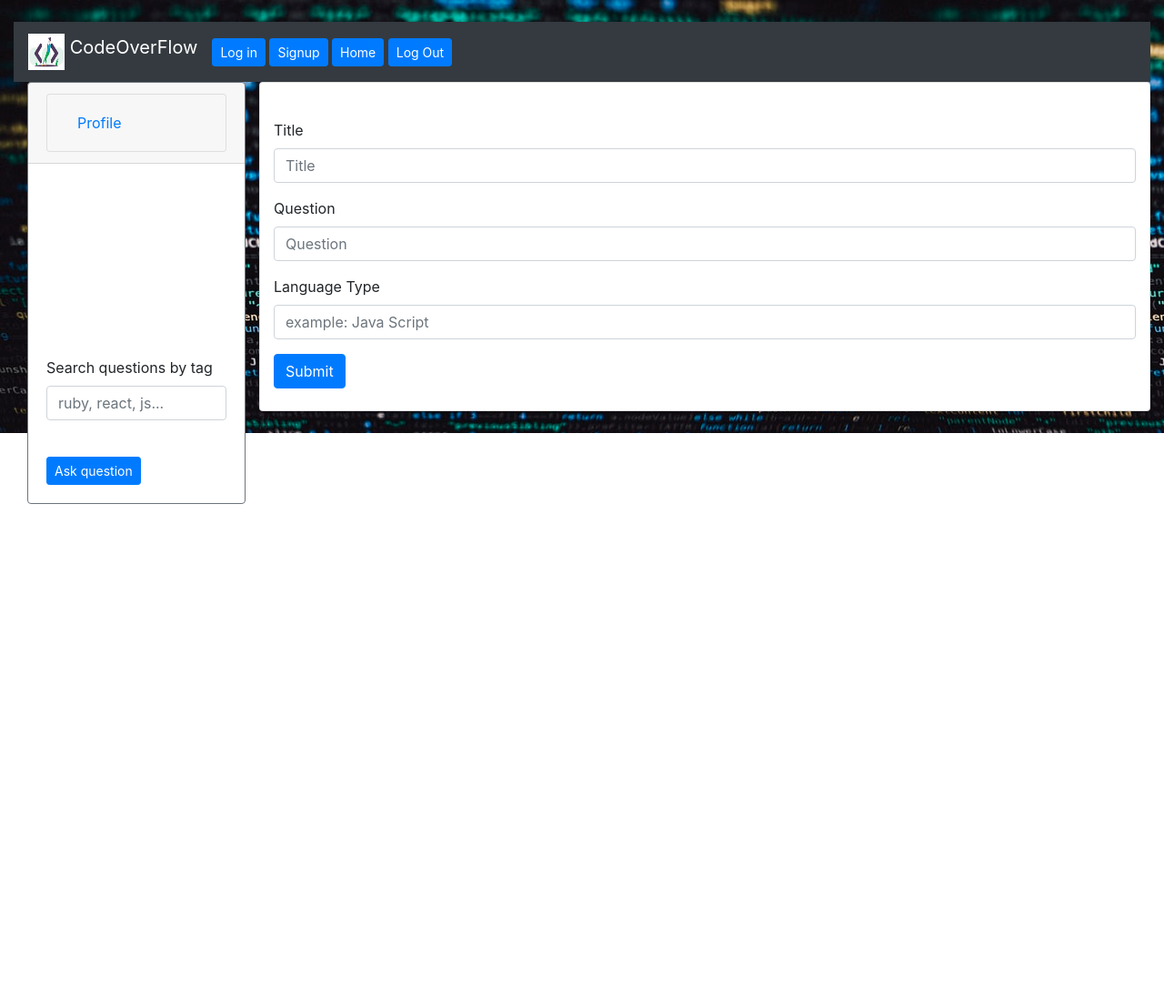
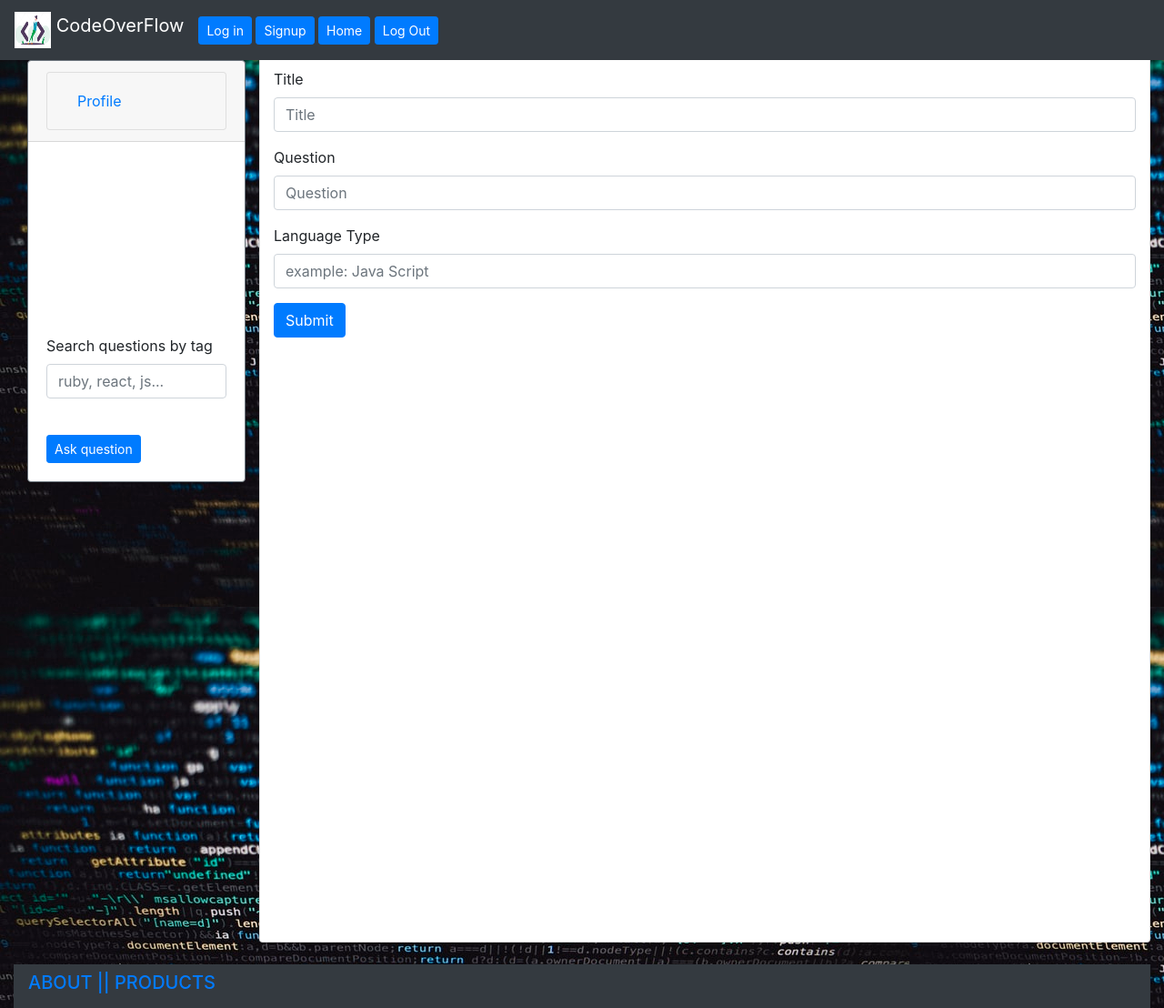
Before and after one commit to JinaStrickland/CodeOverFlow_FrontEnd, a React (Create React App) app: page /add_question in a window 1280 px wide. Shown: the whole page at 91% size. Before the commit the page ends 800 px from the top, so only its background shows below. Built offline with nearby package versions, Linux system fonts and the light colour scheme; no server answers.

Commit message:
add question with current user is done

```diff
--- a/src/App.css
+++ b/src/App.css
@@ -9,13 +9,14 @@
 #nav-bar {
   float: left;
   height: "150rem";
+  margin-top: 21px;
 }
 
 #main-container {
   /* background-image: url(images/codeOverFlow_background.jpeg); */
   float: right;
   /* margin: auto; */
-  /* margin-top: 46px; */
+  margin-top: 46px;
   position: relative;
   /* width: "70rem"; */
   width: auto;
@@ -73,7 +74,15 @@
 }
 
 #question-form {
-  margin-top: 40px;
+  margin-top: 50px;
+  height: 60rem;
+
+  /* margin-left: 20px; */
+}
+
+#edit-question-form {
+  margin-top: 50px;
+  height: 60rem;
   /* margin-left: 20px; */
 }
 
--- a/src/App.js
+++ b/src/App.js
@@ -1,11 +1,13 @@
 import React, { Component } from "react";
 import Header from "./Components/Header";
+import Footer from "./Components/Footer";
 import NavBar from "./Components/NavBar";
 import MainContainer from "./MainContainer";
 import SignUp from "./Components/SignUp";
 import LogIn from "./Components/LogIn";
 
 import { BrowserRouter, Route, Switch } from "react-router-dom";
+// import { browserHistory } from "react-router";
 import { MDBContainer } from "mdbreact";
 import QuestionForm from "./Components/QuestionForm";
 import EditQuestionForm from "./Components/EditQuestionForm";
@@ -35,7 +37,7 @@ class App extends Component {
     fetch(url, {
       method: "GET",
       headers: {
-        Authorization: `Bearer ${localStorage.token}`,
+        // Authorization: `Bearer ${localStorage.token}`,
       },
     })
       .then((resp) => resp.json())
@@ -46,7 +48,9 @@ class App extends Component {
           }),
         })
       );
+    // sessionStorage.reload = true;  // for redirect to homepage
 
+    // fetch users
     fetch(urlUser)
       .then((resp) => resp.json())
       .then((users) => console.log(users.map((user) => user.password_digest)));
@@ -78,18 +82,21 @@ class App extends Component {
           title: title,
           body: body,
           tag: tag,
-          user_id: 15, //needs to be current user
         },
       }),
     };
 
     fetch(url, configObj)
       .then((res) => res.json())
-      .then((question) =>
-        this.setState({
-          questions: [...this.state.questions, question],
-        })
+      .then(
+        // console.log
+
+        (newQuestion) =>
+          this.setState({
+            questions: [...this.state.questions, newQuestion],
+          })
       );
+    // this.props.history.push("/");
     e.target.reset();
   };
 
@@ -114,7 +121,7 @@ class App extends Component {
       body: JSON.stringify({
         answer: {
           body: body,
-          user_id: 15, //needs to be current user
+          // user_id: 15, //needs to be current user
           question_id: this.state.question.id,
         },
       }),
@@ -130,13 +137,14 @@ class App extends Component {
   };
 
   // get answer tobe displayed
-  getAnswer = (foundQ) => {
-    // foundQ.answers.filter((ans) => console.log(ans));
-    // console.log(foundQ);
-    // this.setState({
-    // answer: foundAnswer
-    // })
-  };
+  // getAnswer = (foundQ) => {
+  //   foundQ.answers.filter((ans) =>
+  //     // console.log(foundQ);
+  //     this.setState({
+  //       answer: ans,
+  //     })
+  //   );
+  // };
 
   // search question by tag
   handleSearch = (e) => {
@@ -204,6 +212,11 @@ class App extends Component {
   };
 
   render() {
+    // if (sessionStorage.reload && history.location.pathname !== "/") {
+    //   console.log(this.props);
+    //   sessionStorage.reload = "";
+    //   history.push("/login");
+    // }
     return (
       <BrowserRouter>
         <MDBContainer fluid>
@@ -237,11 +250,7 @@ class App extends Component {
                     render={(routerProps) => (
                       <MainContainer
                         {...routerProps}
-                        questions={this.state.questions.filter((q) =>
-                          q.tag
-                            .toLowerCase()
-                            .includes(this.state.searchTerm.toLowerCase())
-                        )}
+                        questions={this.state.questions}
                         getQuestion={this.getQuestion}
                         handleSearch={this.handleSearch}
                       />
@@ -299,7 +308,7 @@ class App extends Component {
               </Switch>
               {/* // } */}
             </Card>
-            // <div></div>
+            <Footer />
           </div>
         </MDBContainer>
       </BrowserRouter>
--- /dev/null
+++ b/src/Components/Footer.js
@@ -0,0 +1,34 @@
+// import React from "react";
+// import SignUp from "./SignUp";
+import { Button, Navbar } from "react-bootstrap/";
+
+import React, { useCallback } from "react";
+import { useHistory, Link } from "react-router-dom";
+// import '../images/codeOverFlow_logo.jpg';
+
+const Footer = (props) => {
+  return (
+    <div>
+      {/* <> */}
+      <br />
+      <Navbar bg="dark" variant="dark" expand="lg">
+        {/* <img
+            alt=""
+            src={require(`../images/codeOverFlow_logo.jpg`)}
+            width="40"
+            height="40"
+            className="d-inline-block align-top"
+          />{" "} */}
+        {/* CodeOverFlow */}
+        <Link>
+          <h5>ABOUT |</h5>
+        </Link>
+        <Link>
+          <h5> | PRODUCTS</h5>
+        </Link>
+      </Navbar>
+    </div>
+  );
+};
+
+export default Footer;
--- a/src/Components/Header.js
+++ b/src/Components/Header.js
@@ -12,9 +12,15 @@ const Header = (props) => {
   const logInOnClick = useCallback(() => history.push("/login"), [history]);
   const homepageOnClick = useCallback(() => history.push("/"), [history]);
 
+  let redirectToHomepage = () => {
+    this.props.history.push("/");
+  };
+
   const logOut = () => {
     // homepageOnClick();
     localStorage.clear();
+    // redirectToHomepage();
+
     alert("You have logged out successfully");
   };
 
@@ -22,7 +28,7 @@ const Header = (props) => {
     <div>
       {/* <> */}
       <br />
-      <Navbar bg="dark" variant="dark">
+      <Navbar bg="dark" variant="dark" fixed="top">
         <Navbar.Brand href="/about">
           <img
             alt=""
--- a/src/Components/LogIn.js
+++ b/src/Components/LogIn.js
@@ -30,12 +30,10 @@ class LogIn extends Component {
         localStorage.token = userInfo.token;
       });
     alert("You are logged in");
+    this.props.history.push("/");
   };
 
-  // redirectToHomepage = () => {
-  redirectToHomepage = () => {
-    // this.props.history.push("/");
-  };
+  redirectToHomepage = () => {};
 
   render() {
     return (
@@ -71,12 +69,7 @@ class LogIn extends Component {
 
             <Col xs="8">
               <br />
-              <Button
-                variant="primary"
-                type="submit"
-                // onClick={() => this.redirectToHomepage()}
-                onClick={() => this.props.currentUser(this.state.user)}
-              >
+              <Button variant="primary" type="submit">
                 Submit
               </Button>
             </Col>
--- a/src/Components/NavBar.js
+++ b/src/Components/NavBar.js
@@ -2,7 +2,7 @@ import React from "react";
 import Search from "./Search";
 import Profile from "./Profile";
 
-import { Button, Card, Nav, Accordion } from "react-bootstrap/";
+import { Button, Card, Accordion } from "react-bootstrap/";
 import { Link } from "react-router-dom";
 
 const NavBar = (props) => {
@@ -23,6 +23,7 @@ const NavBar = (props) => {
             </Card>
           </Accordion>
         </Card.Header>
+
         <br />
         <br />
         <br />
--- a/src/Components/QuestionForm.js
+++ b/src/Components/QuestionForm.js
@@ -2,9 +2,6 @@ import React from "react";
 import { Form, Button } from "react-bootstrap/";
 
 const QuestionForm = (props) => {
-  let redirectToHomepage = () => {
-    // props.history.push("/");
-  };
   return (
     <div id="question-form">
       <Form onSubmit={(e) => props.addQuestion(e)}>
@@ -24,7 +21,7 @@ const QuestionForm = (props) => {
             placeholder="example: Java Script"
           />
         </Form.Group>
-        <Button variant="primary" type="submit" onClick={redirectToHomepage}>
+        <Button variant="primary" type="submit">
           Submit
         </Button>
         <br />
--- a/src/Components/SingleQuestion.js
+++ b/src/Components/SingleQuestion.js
@@ -1,5 +1,5 @@
 import React from "react";
-import { Button } from "react-bootstrap/";
+import { Button, Card } from "react-bootstrap/";
 import { Link } from "react-router-dom";
 
 class SingleQuestion extends React.Component {
@@ -12,7 +12,10 @@ class SingleQuestion extends React.Component {
     let answers_count = question.answers.length;
 
     let answers = question.answers.map((answer) => (
-      <Link to="/answer" onClick={this.props.getAnswer(question)}>
+      <Link
+        to="/answer"
+        // onClick={this.props.getAnswer(question)}
+      >
         <li>{answer.body}</li>
         <br />
       </Link>
@@ -20,12 +23,15 @@ class SingleQuestion extends React.Component {
 
     return (
       <div id="single-question">
+        {/* <Card> */}
         {/* <p>Username: {question.user.username}</p> */}
+        <br />
         <br />
         <h6>
           {" "}
           <strong>Title: {question.title}</strong>
         </h6>
+        <br/>
         <p>Body: {question.body}</p>
         <p>
           <strong>Tag: </strong>
@@ -36,7 +42,8 @@ class SingleQuestion extends React.Component {
           <p>
             Answers: <br />
             <br />
-            {answers}
+            {/* {answers} */}
+            <Link to="/answer">{answers} </Link>
           </p>
         ) : null}
         <Button
@@ -66,6 +73,7 @@ class SingleQuestion extends React.Component {
         </Button>
         <br />
         <br />
+        {/* </Card> */}
       </div>
     );
   }
```
